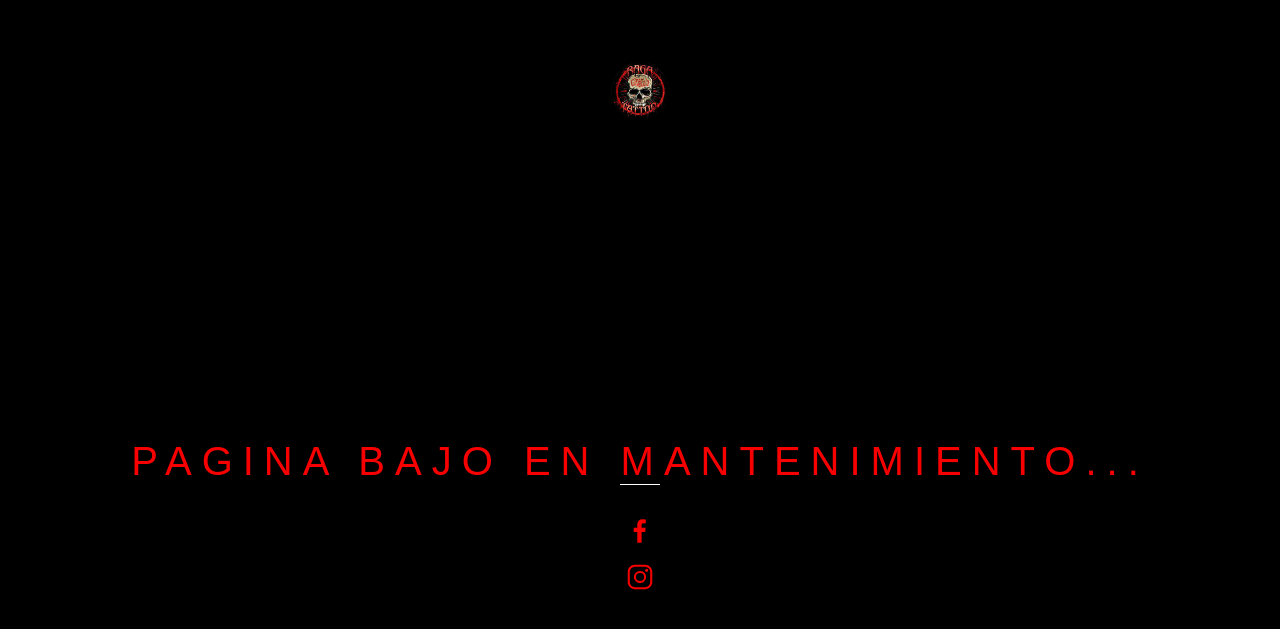
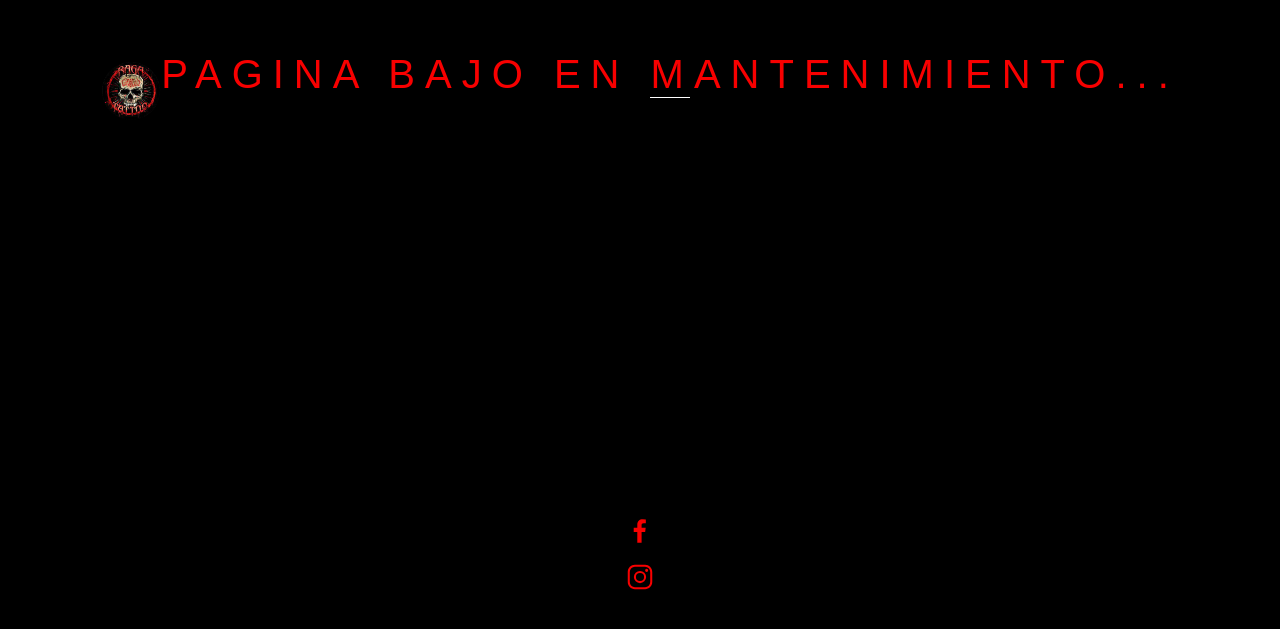
Before and after one commit to BelicStorm/TattooPageTemplate, a Next.js app: page / in a window 1280 px wide. Shown: the part 159-788 px from the top of the page. Built offline with nearby package versions, Linux system fonts and the light colour scheme; a web font is replaced by a local one.

Commit message:
remaquetar

```diff
--- a/pages/index.js
+++ b/pages/index.js
@@ -26,8 +26,8 @@ export default function Home() {
             width="60"
             height="60"
           />
+      <Title center="Pagina bajo en mantenimiento..." />
       <div className="social-Icons-Wrapper">
-        <Title center="Pagina bajo en mantenimiento..." />
         <SocialButtons socialLinks={["Facebook", "Instagram"] }/>
       </div>
     </div>
```
